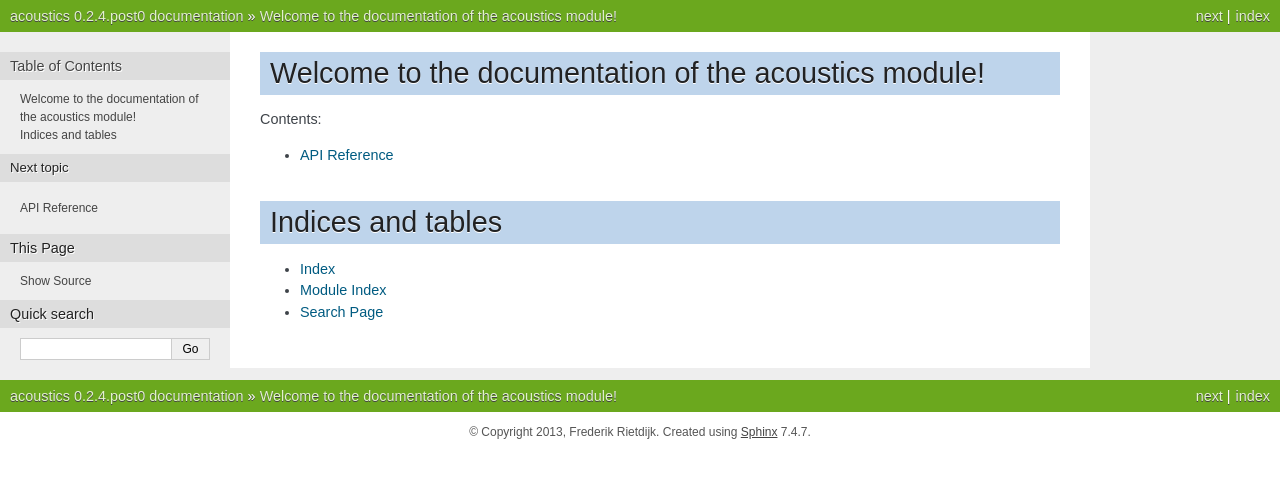
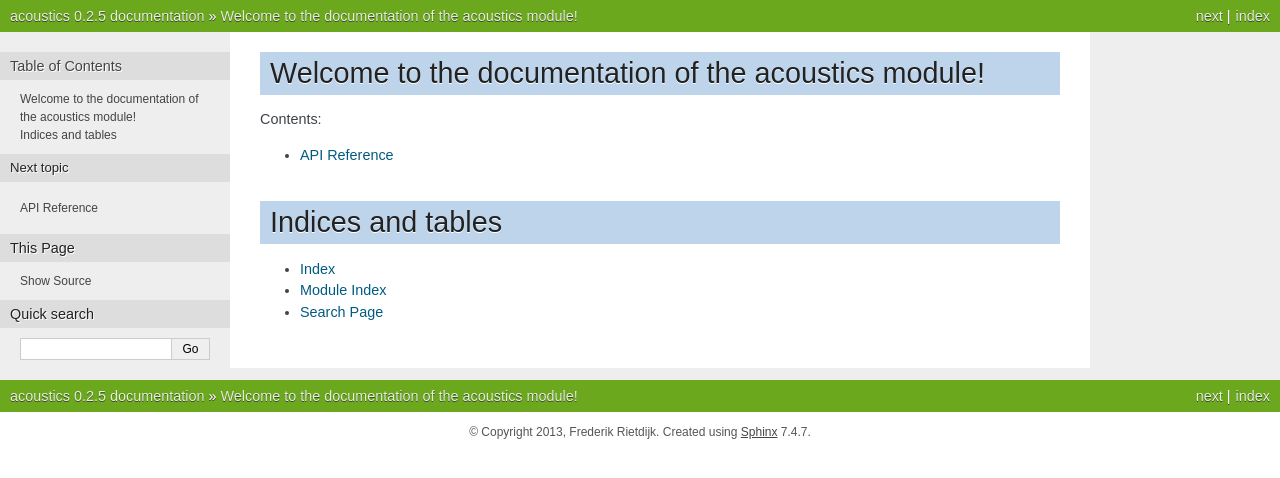
Before and after one commit to python-acoustics/python-acoustics, a Sphinx documentation site: the page built from docs/index.rst, in a window 1280 px wide. Shown: the top 478 px of the page. Built offline with Sphinx 7.4.7, drawn with Linux system fonts in a browser that asks for light colours.

Commit message:
Release 0.2.5

```diff
--- a/docs/conf.py
+++ b/docs/conf.py
@@ -55,7 +55,7 @@ copyright = u'2013, Frederik Rietdijk'
 # The short X.Y version.
 version = '0.2'
 # The full version, including alpha/beta/rc tags.
-release = '0.2.4.post0'
+release = '0.2.5'
 
 # The language for content autogenerated by Sphinx. Refer to documentation
 # for a list of supported languages.
--- a/pyproject.toml
+++ b/pyproject.toml
@@ -4,7 +4,7 @@ build-backend = "flit_core.buildapi"
 
 [project]
 name = "acoustics"
-version = "0.2.4.post0"
+version = "0.2.5"
 authors = [
   { name="Python Acoustics" },
 ]
```
Also changed, not shown: 1 other file.
